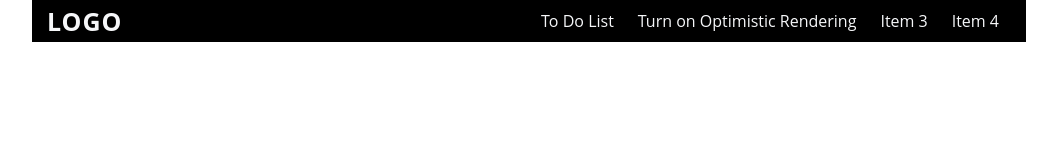
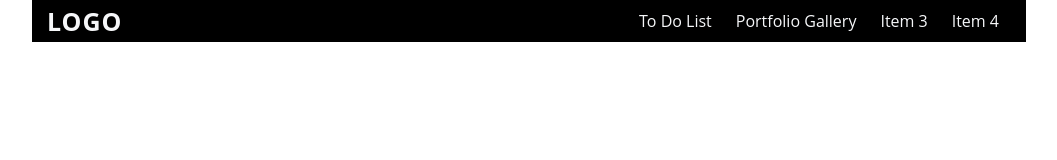
Before and after one commit to savus/ProjectsRepractice, a React (Vite) app: page / in a window 1280 px wide. Shown: the top 160 px of the page, without its empty margins (111-1168 px from the left). Built offline with nearby package versions, Linux system fonts and the light colour scheme; data requests are answered from the project's data file.

Commit message:
refactor and clean up methods

```diff
--- a/src/App.tsx
+++ b/src/App.tsx
@@ -15,7 +15,6 @@ function App() {
   const [allListItems, setAllListItems] = useState<TListItem[]>([]);
   const [activeLinkState, setActiveLinkState] =
     useState<TActiveLinkState>("none");
-  const [useOptimisticRendering, setUseOptimisticRendering] = useState(false);
   const [isLoading, setIsLoading] = useState(false);
 
   const fetchData = () => {
@@ -108,10 +107,6 @@ function App() {
           setActiveLinkState={(activeLinkState) => {
             setActiveLinkState(activeLinkState);
           }}
-          useOptimisticRendering={useOptimisticRendering}
-          setUseOptimisticRendering={(optimisticRendering) => {
-            setUseOptimisticRendering(optimisticRendering);
-          }}
         />
         <ScreenLayout
           id={"to-do"}
@@ -120,19 +115,15 @@ function App() {
         >
           <ToDoList
             useReact={useReact}
-            postNewItem={useOptimisticRendering ? postNewItemOpt : postNewItem}
+            postNewItem={postNewItemOpt}
             itemsList={allListItems}
-            updateListItem={
-              useOptimisticRendering ? updateListItemOpt : updateListItem
-            }
-            deleteListItem={
-              useOptimisticRendering ? deleteListItemOpt : deleteListItem
-            }
+            updateListItem={updateListItemOpt}
+            deleteListItem={deleteListItemOpt}
             isLoading={isLoading}
           />
         </ScreenLayout>
         <ScreenLayout
-          id={"image-gallery"}
+          id={"portfolio-gallery"}
           activeLinkState={activeLinkState}
           data-animation={"slideFadeInRight"}
         ></ScreenLayout>
--- a/src/components/MainHeader.tsx
+++ b/src/components/MainHeader.tsx
@@ -10,8 +10,6 @@ export class MainHeader extends Component<{
   useReact: boolean;
   activeLinkState: TActiveLinkState;
   setActiveLinkState: (activeLinkState: TActiveLinkState) => void;
-  useOptimisticRendering: boolean;
-  setUseOptimisticRendering: (optimisticRendering: boolean) => void;
 }> {
   state: State = {
     ariaExpandedState: false,
@@ -19,13 +17,7 @@ export class MainHeader extends Component<{
 
   render() {
     const { ariaExpandedState } = this.state;
-    const {
-      useReact,
-      activeLinkState,
-      setActiveLinkState,
-      useOptimisticRendering,
-      setUseOptimisticRendering,
-    } = this.props;
+    const { useReact, activeLinkState, setActiveLinkState } = this.props;
     return (
       <>
         <header id="main-header" className="container header-primary">
@@ -62,19 +54,16 @@ export class MainHeader extends Component<{
               </li>
               <li
                 className={`nav-link ${
-                  activeLinkState === "item 2" ? "active" : ""
+                  activeLinkState === "portfolio-gallery" ? "active" : ""
                 }`}
-                data-link=""
+                data-link="portfolio-gallery"
                 onClick={() => {
                   if (useReact) {
-                    setActiveLinkState("item 2");
-                    setUseOptimisticRendering(!useOptimisticRendering);
+                    setActiveLinkState("portfolio-gallery");
                   }
                 }}
               >
-                {`${
-                  useOptimisticRendering ? "Turn off" : "Turn on"
-                } Optimistic Rendering`}
+                Portfolio Gallery
               </li>
               <li
                 className={`nav-link ${
--- a/src/components/ToDoList.tsx
+++ b/src/components/ToDoList.tsx
@@ -56,7 +56,7 @@ export class ToDoList extends Component<{
 
     return (
       <>
-        <div id="to-do-list" className="container-md">
+        <div className="container-md">
           <header id="to-do-header" className="header-primary flex-and-align">
             <div className="title">To Do List</div>
             <div
--- a/src/types.ts
+++ b/src/types.ts
@@ -1,7 +1,7 @@
 export type TActiveLinkState =
   | "none"
   | "to-do"
-  | "item 2"
+  | "portfolio-gallery"
   | "item 3"
   | "item 4";
 
```
